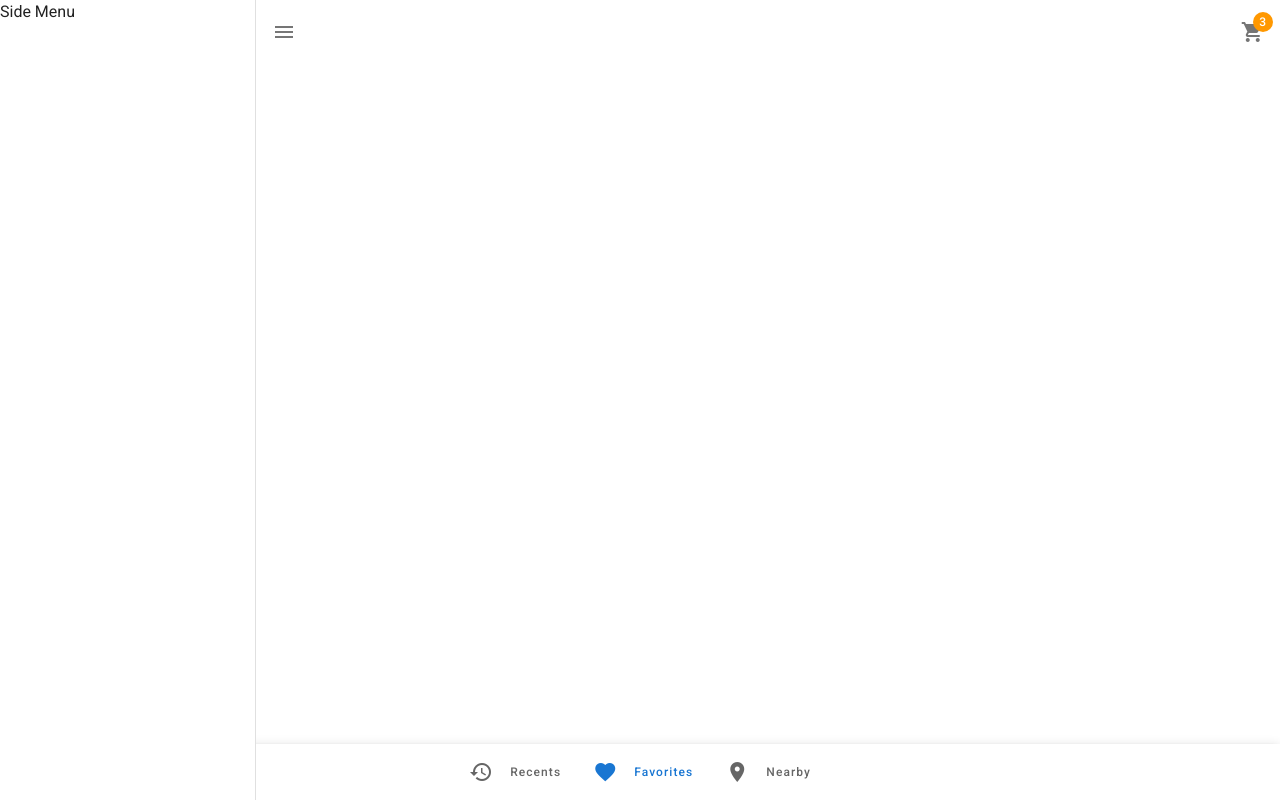
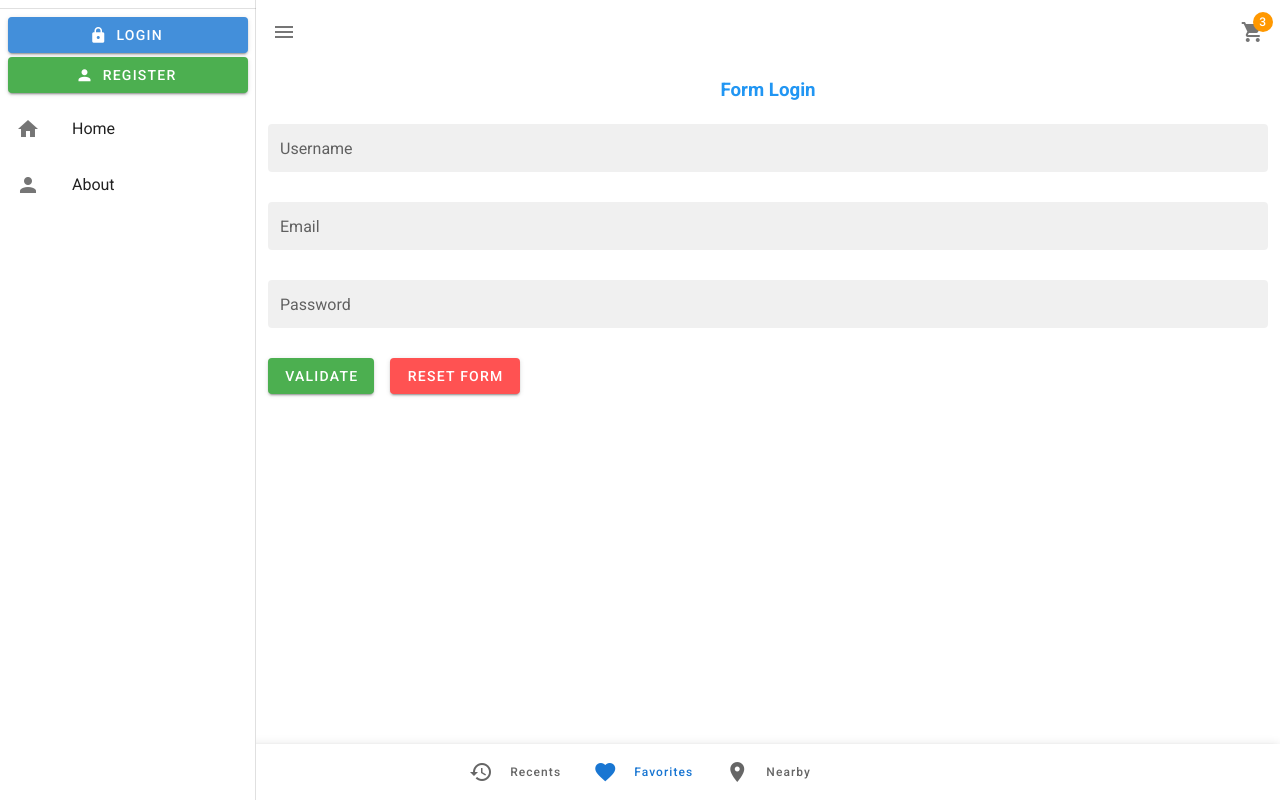
Before and after one commit to fahrizdimasqy/vue-books-app, a Vue app: page /login in a window 1280 px wide. Both pictures are taken after a click on the button 28 px from the left and 32 px from the top of the page. Built offline with nearby package versions, Linux system fonts and the light colour scheme.

Commit message:
add login page + detail page

```diff
--- a/src/App.vue
+++ b/src/App.vue
@@ -14,42 +14,77 @@
     </v-app-bar>
 
     <v-navigation-drawer app v-model="drawer">
-      Side Menu
+      <v-list>
+        <v-list-item v-if="!guest">
+          <v-list-item-avatar>
+            <v-img
+              src="https://fahrizdimasqy.github.io/dist/img/fahriz-pp.png"
+            ></v-img>
+          </v-list-item-avatar>
+          <v-list-item-content>
+            <v-list-item-title>Fahriz Dimasqy</v-list-item-title>
+          </v-list-item-content>
+        </v-list-item>
+        <v-divider></v-divider>
+        <div class="pa-2" v-if="guest">
+          <v-btn block color="primary" class="mb-1" to="/login">
+            <v-icon left>mdi-lock</v-icon>
+            Login
+          </v-btn>
+          <v-btn block color="success">
+            <v-icon left>mdi-account</v-icon>
+            Register
+          </v-btn>
+        </div>
+
+        <v-list-item
+          v-for="(item, index) in menus"
+          :key="`menu-` + index"
+          :to="item.route"
+          color="primary"
+        >
+          <v-list-item-icon>
+            <v-icon v-text="item.icon"></v-icon>
+          </v-list-item-icon>
+          <v-list-item-content>
+            <v-list-item-title v-text="item.title"></v-list-item-title>
+          </v-list-item-content>
+        </v-list-item>
+      </v-list>
+      <template v-slot:append v-if="!guest">
+        <div class="pa-2">
+          <v-btn block color="red" dark @click="logout">
+            <v-icon left>mdi-lock</v-icon>
+            Logout
+          </v-btn>
+        </div>
+      </template>
     </v-navigation-drawer>
     <v-main>
-      <v-container fluid>
+      <v-slide-y-transition>
         <router-view />
-      </v-container>
+      </v-slide-y-transition>
     </v-main>
     <v-footer></v-footer>
     <v-bottom-navigation :value="value" color="primary" horizontal>
       <v-btn>
         <span>Recents</span>
-
         <v-icon>mdi-history</v-icon>
       </v-btn>
-
       <v-btn>
         <span>Favorites</span>
-
         <v-icon>mdi-heart</v-icon>
       </v-btn>
 
       <v-btn>
         <span>Nearby</span>
-
         <v-icon>mdi-map-marker</v-icon>
       </v-btn>
     </v-bottom-navigation>
   </v-app>
 </template>
 <style>
-.v-sheet.v-app-bar.v-toolbar:not(.v-sheet--outlined) {
-  box-shadow: none !important;
-}
-.v-item-group.v-bottom-navigation {
-  position: fixed;
-}
+@import './assets/css/style.css';
 </style>
 <script>
 export default {
@@ -59,6 +94,8 @@ export default {
     //
     value: 1,
     drawer: false,
+    guest: true,
+    selectedItem: 1,
     menus: [
       { title: 'Home', icon: 'mdi-home', route: '/' },
       { title: 'About', icon: 'mdi-account', route: '/about' },
--- a/src/assets/css/style.css
+++ b/src/assets/css/style.css
@@ -0,0 +1,7 @@
+.v-sheet.v-app-bar.v-toolbar:not(.v-sheet--outlined) {
+  box-shadow: none !important;
+  border: none !important;
+}
+.v-item-group.v-bottom-navigation {
+  position: fixed;
+}
--- a/src/router/index.js
+++ b/src/router/index.js
@@ -8,7 +8,7 @@ const routes = [
   {
     path: '/',
     name: 'Home',
-    component: Home
+    component: Home,
   },
   {
     path: '/about',
@@ -16,14 +16,27 @@ const routes = [
     // route level code-splitting
     // this generates a separate chunk (about.[hash].js) for this route
     // which is lazy-loaded when the route is visited.
-    component: () => import(/* webpackChunkName: "about" */ '../views/About.vue')
-  }
+    component: () =>
+      import(/* webpackChunkName: "about" */ '../views/About.vue'),
+  },
+  {
+    path: '/login',
+    name: 'Login',
+    component: () =>
+      import(/* webpackChunkName: "about" */ '../views/Login.vue'),
+  },
+  {
+    path: '/detail',
+    name: 'DetailPage',
+    component: () =>
+      import(/* webpackChunkName: "about" */ '../views/DetailPage.vue'),
+  },
 ]
 
 const router = new VueRouter({
   mode: 'history',
   base: process.env.BASE_URL,
-  routes
+  routes,
 })
 
 export default router
--- /dev/null
+++ b/src/views/DetailPage.vue
@@ -0,0 +1,28 @@
+<template>
+  <div class="mb-15">
+    <v-img src="https://cdn.vuetifyjs.com/images/cards/halcyon.png"></v-img>
+    <v-card class="">
+      <v-container>
+        <h2 class="black--text">Title</h2>
+        <h5 class="blue--text">Rp. 5000</h5>
+        <p>
+          Lorem ipsum dolor sit amet consectetur adipisicing elit. Repudiandae
+          veniam soluta ipsam magni expedita? Voluptates voluptatibus ut velit
+          similique! Voluptatum quam delectus omnis ab suscipit temporibus nemo
+          necessitatibus soluta quidem.
+        </p>
+        <v-btn depressed color="primary">
+          Buy Now
+        </v-btn>
+      </v-container>
+    </v-card>
+  </div>
+</template>
+
+<script>
+export default {
+  name: 'DetailPage',
+}
+</script>
+
+<style></style>
--- a/src/views/Home.vue
+++ b/src/views/Home.vue
@@ -1,5 +1,6 @@
 <template>
   <div>
+    <v-container fluid>
       <h2 class="mb-5">Discover</h2>
       <v-text-field
         slot="extension"
@@ -13,7 +14,12 @@
       ></v-text-field>
 
       <!-- Favorite -->
-    <h5>Favorite</h5>
+      <div class="text-right">
+        <v-btn small text to="/books" class="black--text">
+          Favorite
+          <v-icon>mdi-chevron-right</v-icon>
+        </v-btn>
+      </div>
       <v-row dense class="mb-5">
         <v-col v-for="card in cards" :key="card.title" :cols="card.flex">
           <v-card>
@@ -25,39 +31,29 @@
             >
               <v-card-title v-text="card.title"></v-card-title>
             </v-img>
-
+            <v-card-text v-text="card.price"></v-card-text>
             <v-card-actions>
               <v-spacer></v-spacer>
-
-            <v-btn icon>
-              <v-icon>mdi-heart</v-icon>
-            </v-btn>
-
-            <v-btn icon>
-              <v-icon>mdi-bookmark</v-icon>
-            </v-btn>
-
-            <v-btn icon>
-              <v-icon>mdi-share-variant</v-icon>
-            </v-btn>
             </v-card-actions>
           </v-card>
         </v-col>
       </v-row>
 
       <!-- Akhir Favorite -->
-    <h5>All</h5>
+      <div class="text-right">
+        <v-btn small text to="/books" class="black--text">
+          All Books
+          <v-icon>mdi-chevron-right</v-icon>
+        </v-btn>
+      </div>
       <v-row dense>
         <v-col cols="12">
           <v-card color="#385F73" dark>
             <v-card-title class="text-h5">
-            Unlimited music now
+              Clean Code
             </v-card-title>
 
-          <v-card-subtitle>
-            Listen to your favorite artists and albums whenever and wherever,
-            online and offline.
-          </v-card-subtitle>
+            <v-card-subtitle></v-card-subtitle>
 
             <v-card-actions>
               <v-btn text>
@@ -71,7 +67,10 @@
           <v-card :color="item.color" dark>
             <div class="d-flex flex-no-wrap justify-space-between">
               <div>
-              <v-card-title class="text-h5" v-text="item.title"></v-card-title>
+                <v-card-title
+                  class="text-h5"
+                  v-text="item.title"
+                ></v-card-title>
 
                 <v-card-subtitle v-text="item.artist"></v-card-subtitle>
 
@@ -101,9 +100,14 @@
           </v-card>
         </v-col>
       </v-row>
+    </v-container>
   </div>
 </template>
-
+<style>
+.v-card__text {
+  color: #1976d2 !important;
+}
+</style>
 <script>
 //import HelloWorld from '../components/HelloWorld'
 
@@ -117,14 +121,17 @@ export default {
       //   flex: 12,
       // },
       {
-        title: 'Favorite road trips',
-        src: 'https://cdn.vuetifyjs.com/images/cards/road.jpg',
+        title: 'Laravel Book',
+        src:
+          'https://res.cloudinary.com/practicaldev/image/fetch/s--nocQYReD--/c_imagga_scale,f_auto,fl_progressive,h_420,q_auto,w_1000/http://anastasionico.uk/img/blog/the-code-behind-laravel-6.jpg',
         flex: 6,
+        price: 'Rp. 90.000',
       },
       {
-        title: 'Best airlines',
-        src: 'https://cdn.vuetifyjs.com/images/cards/plane.jpg',
+        title: 'React Book',
+        src: 'https://miro.medium.com/max/1000/0*aHvK7Rbt_Dv74mWq.png',
         flex: 6,
+        price: 'Rp. 190.000',
       },
     ],
     items: [
--- /dev/null
+++ b/src/views/Login.vue
@@ -0,0 +1,74 @@
+<template>
+  <v-container>
+    <v-form ref="form" v-model="valid" lazy-validation>
+      <h3 class="blue--text text-center mb-5">Form Login</h3>
+      <v-text-field
+        v-model="username"
+        :rules="usernameRules"
+        flat
+        label="Username"
+        solo-inverted
+        required
+      ></v-text-field>
+      <v-text-field
+        v-model="email"
+        :rules="emailRules"
+        flat
+        label="Email"
+        solo-inverted
+        required
+      ></v-text-field>
+      <v-text-field
+        v-model="password"
+        :rules="passwordRules"
+        flat
+        label="Password"
+        solo-inverted
+        required
+      ></v-text-field>
+
+      <v-btn :disabled="!valid" color="success" class="mr-4" @click="validate">
+        Validate
+      </v-btn>
+
+      <v-btn color="error" class="mr-4" @click="reset">
+        Reset Form
+      </v-btn>
+    </v-form>
+  </v-container>
+</template>
+<script>
+export default {
+  name: 'Login',
+
+  data: () => ({
+    valid: true,
+    username: '',
+    usernameRules: [
+      (v) => !!v || 'Name is required',
+      (v) => (v && v.length <= 10) || 'Name must be less than 10 characters',
+    ],
+    email: '',
+    emailRules: [
+      (v) => !!v || 'E-mail is required',
+      (v) => /.+@.+\..+/.test(v) || 'E-mail must be valid',
+    ],
+    password: '',
+    passwordRules: [
+      (v) => !!v || 'E-mail is required',
+      (v) => /.+@.+\..+/.test(v) || 'E-mail must be valid',
+    ],
+  }),
+  methods: {
+    validate() {
+      this.$refs.form.validate()
+    },
+    reset() {
+      this.$refs.form.reset()
+    },
+    resetValidation() {
+      this.$refs.form.resetValidation()
+    },
+  },
+}
+</script>
```
Also changed, not shown: .eslintrc.js. Lines whose indentation alone changed are shown as unchanged.
